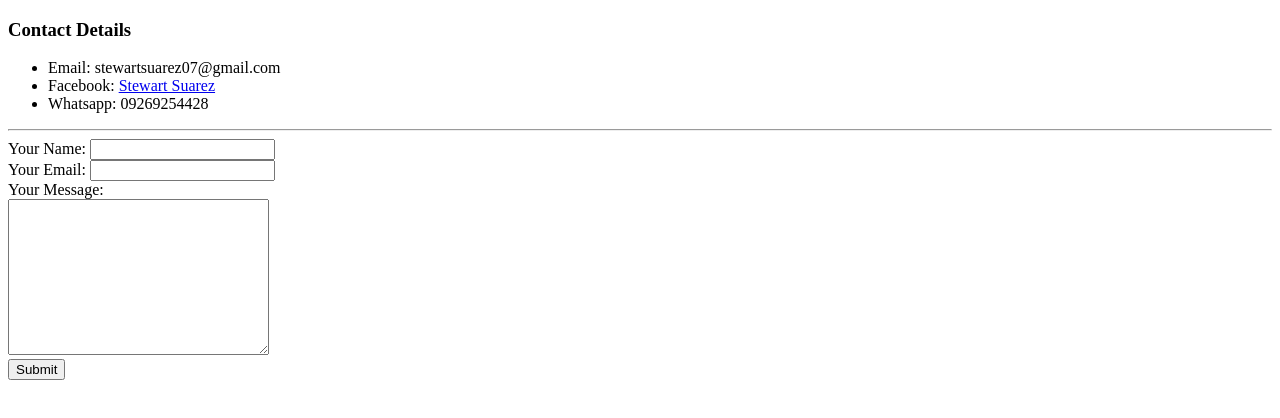
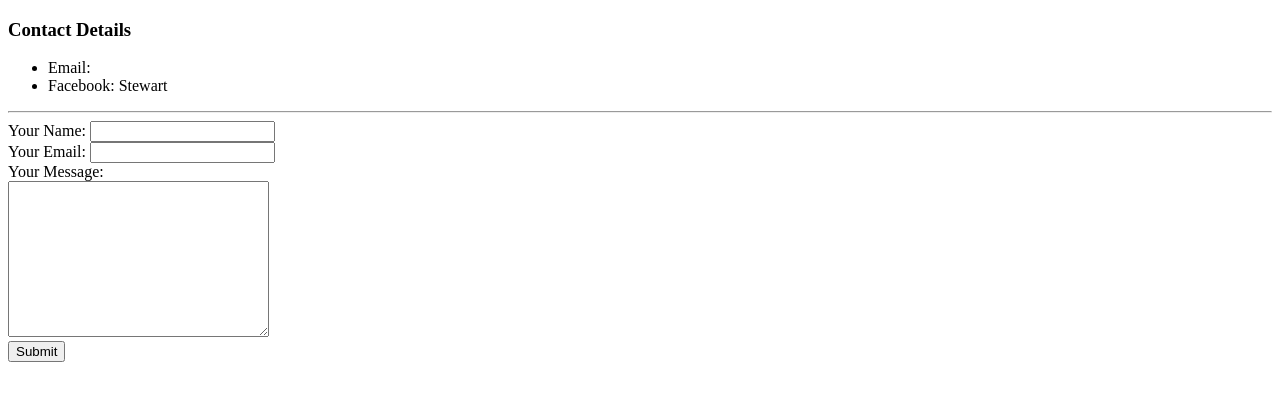
Before and after one commit to stewartsuarez07/cv, a plain HTML site: page contact.html in a window 1280 px wide. Drawn offline with Linux system fonts and the light colour scheme.

Commit message:
Update contact.html

```diff
--- a/contact.html
+++ b/contact.html
@@ -7,36 +7,19 @@
   <body>
     <h3>Contact Details</h3>
     <ul>
-      <li>Email: stewartsuarez07@gmail.com</li>
-      <li>Facebook: <a href="https://www.facebook.com/stewart.suarez.52">Stewart Suarez</a></li>
-      <li>Whatsapp: 09269254428</li>
+      <li>Email: </li>
+      <li>Facebook: Stewart</a></li>
     </ul>
     <hr>
     <form action="mailto:stewartsuarez07@gmail.com" method="post" enctype="text/plain">
-      <!--
-        * to submit typed in data that can be stored
-        * action is mailto:email address
-      -->
       <label>Your Name:</label> <!-- text displayed as a label -->
       <input type="text" name="yourName" value="">
-      <!--
-      * self-closing tag
-      * text can input text in the box
-      -->
       <br>
       <label>Your Email:</label>
       <input type="email" name="yourEmail" value=""><br>
       <label>Your Message:</label><br>
       <textarea name="yourMessage" rows="10" cols="30"></textarea><br>
-      <!--
-      * typearea is a text format to input your messages
-      -->
       <input type="submit" name="">
-      <!--
-      * submit is a button that can send the data that was typed in
-      -->
     </form>
   </body>
 </html>
-
-<!-- -->
```
